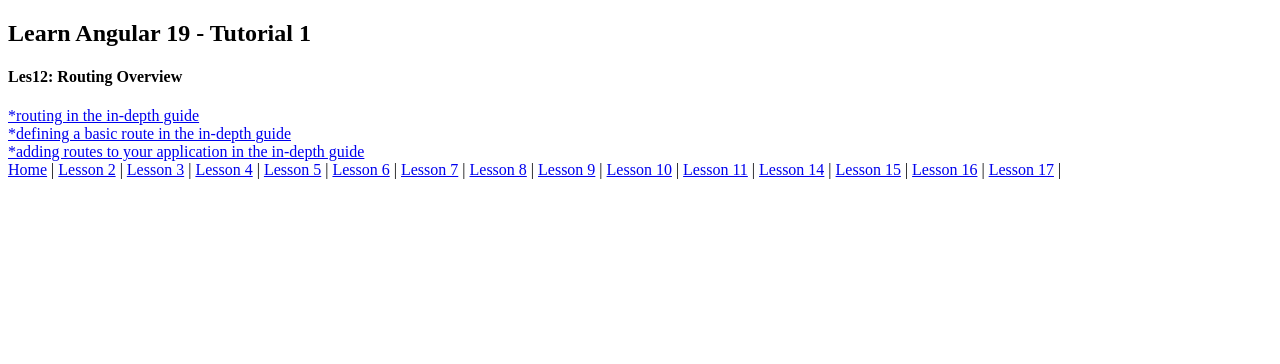
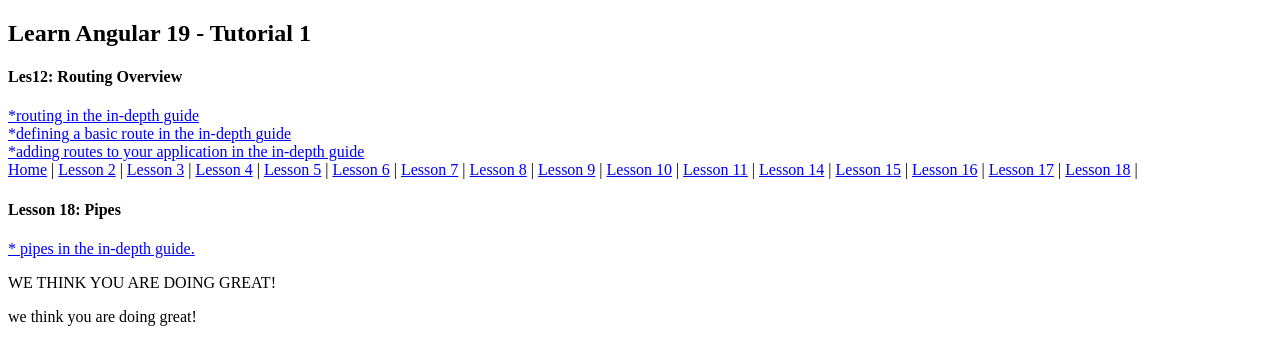
Before and after one commit to JKGiitHub/ang19-tutorial-1, an Angular app: page /les18 in a window 1280 px wide. Before the commit this address led to /. Shown: the top 364 px of the page. Built offline with nearby package versions, Linux system fonts and the light colour scheme.

Commit message:
Lesson 18: Pipes

```diff
--- a/src/app/app.component.html
+++ b/src/app/app.component.html
@@ -21,6 +21,7 @@
     <a routerLink="/les15">Lesson 15</a> |
     <a routerLink="/les16">Lesson 16</a> |
     <a routerLink="/les17">Lesson 17</a> |
+    <a routerLink="/les18">Lesson 18</a> |
 </nav>
 <section>
     <router-outlet />
--- a/src/app/app.routes.ts
+++ b/src/app/app.routes.ts
@@ -14,6 +14,7 @@
 import { Les15Component } from './tut1/les15/les15.component';
 import { Les16Component } from './tut1/les16/les16.component';
 import { Les17Component } from './tut1/les17/les17.component';
+import { Les18Component } from './tut1/les18/les18.component';
 
 export const routes: Routes = [
     {
@@ -91,4 +92,9 @@
         component: Les17Component,
         title: 'Lesson 17',
     },
+    {
+        path: 'les18',
+        component: Les18Component,
+        title: 'Lesson 18',
+    },
 ];
--- /dev/null
+++ b/src/app/tut1/les18/les18.component.html
@@ -0,0 +1,10 @@
+<h4>Lesson 18: Pipes</h4>
+<p>
+    <a href="https://angular.dev/guide/templates/pipes" target="_blank">* pipes in the in-depth guide.</a>
+</p>
+<p>
+    {{ loudMessage | uppercase }}
+</p>
+<p>
+    {{ loudMessage | lowercase }}
+</p>
--- /dev/null
+++ b/src/app/tut1/les18/les18.component.ts
@@ -0,0 +1,14 @@
+import { Component } from '@angular/core';
+import { UpperCasePipe, LowerCasePipe } from '@angular/common';
+
+@Component({
+  selector: 'tut1-les18',
+  imports: [
+    UpperCasePipe,
+    LowerCasePipe,],
+  templateUrl: './les18.component.html',
+  styleUrl: './les18.component.scss'
+})
+export class Les18Component {
+  loudMessage = 'We think you are doing great!'
+}
```
Also changed, not shown: !readme_notes.txt, src/app/tut1/les18/les18.component.scss (added), 1 other file (tests, documents, lock files or other folders).
